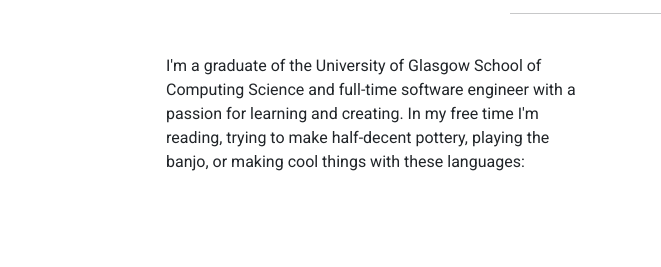
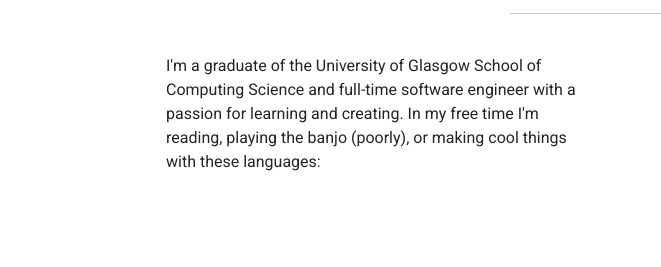
Before and after one commit to anthonyvittoria/anthonyvittoria.github.io, a plain HTML site: page index.html in a window 1280 px wide. Shown: the part 511-778 px from the top of the page, 0-661 px from the left. Drawn offline with nearby package versions, Linux system fonts and the light colour scheme.

Commit message:
Update index.html

```diff
--- a/index.html
+++ b/index.html
@@ -122,7 +122,6 @@
                 <h2 style="font-family: 'Bebas Neue';">Hi, I'm</h2>
                     <h1 id="name" class="title">Anthony Vittoria</h1>
                     <p>I'm a Software Engineer and Full-Stack Web Developer in Mountain View, CA.</p>
-		    <p>As of April 2021, I'm an OCP in Java 11!</p>:
             </div>
                 <div id="linkRowSmall">
                     <ul class="list-group list-group-flush gap-2">
@@ -176,7 +175,7 @@
         <div class="row px-5 mt-4">
             <div class="col px-5">
 		    <p>I'm a graduate of the University of Glasgow School of Computing Science and full-time software engineer with a passion for learning and creating.
-			    In my free time I'm reading, trying to make half-decent pottery, playing the banjo, or making cool things with these languages:</p>
+			    In my free time I'm reading, playing the banjo (poorly), or making cool things with these languages:</p>
             </div>
             <div class="col px-5" style="display: flex; align-items: center; justify-content: center;">
 
```
